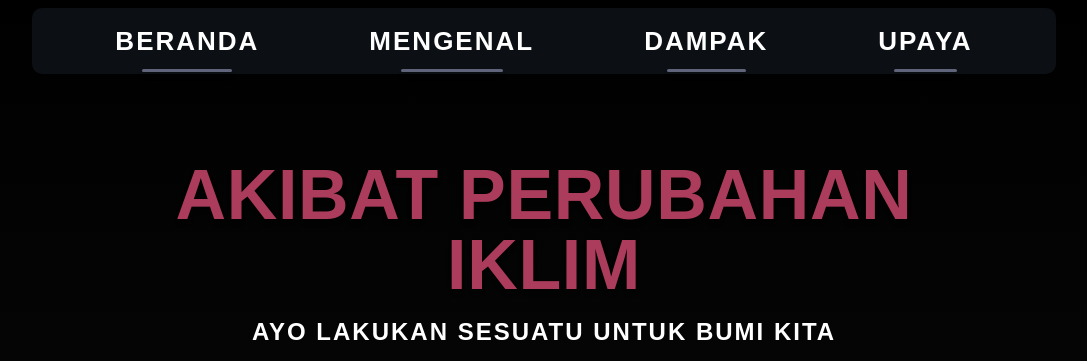
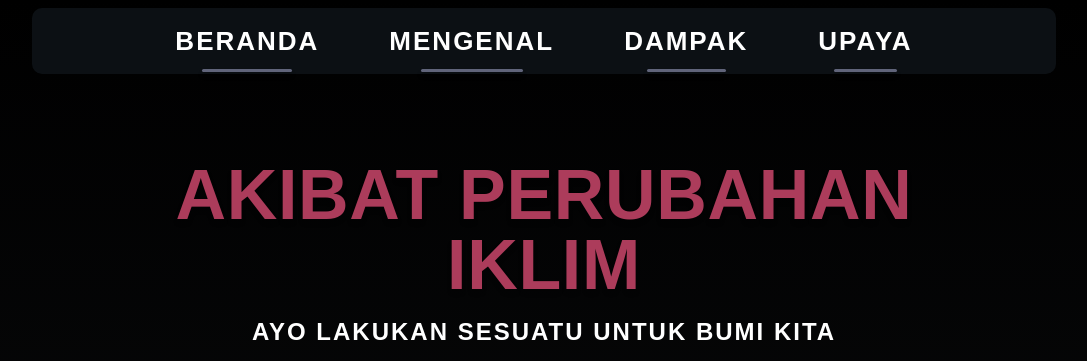
Before and after one commit to yuwwunn/proyek-akhirr, a Flask app: page / in a window 1280 px wide. Shown: the top 361 px of the page, without its empty margins (96-1183 px from the left). Run offline with Flask 3, Linux system fonts and the light colour scheme.

Commit message:
Update style.css

```diff
--- a/static/css/style.css
+++ b/static/css/style.css
@@ -62,7 +62,7 @@ ul {
 
 .main-list {
   display: flex;
-  gap: 90px;
+  gap: 50px;
 }
 
 .list-item__link {
@@ -195,9 +195,6 @@ ul {
 
 .upaya {
   margin-bottom: 200px;
-  display: flex;
-  flex-direction: column;
-  gap: 80px;
 }
 
 .upaya__title {
```
